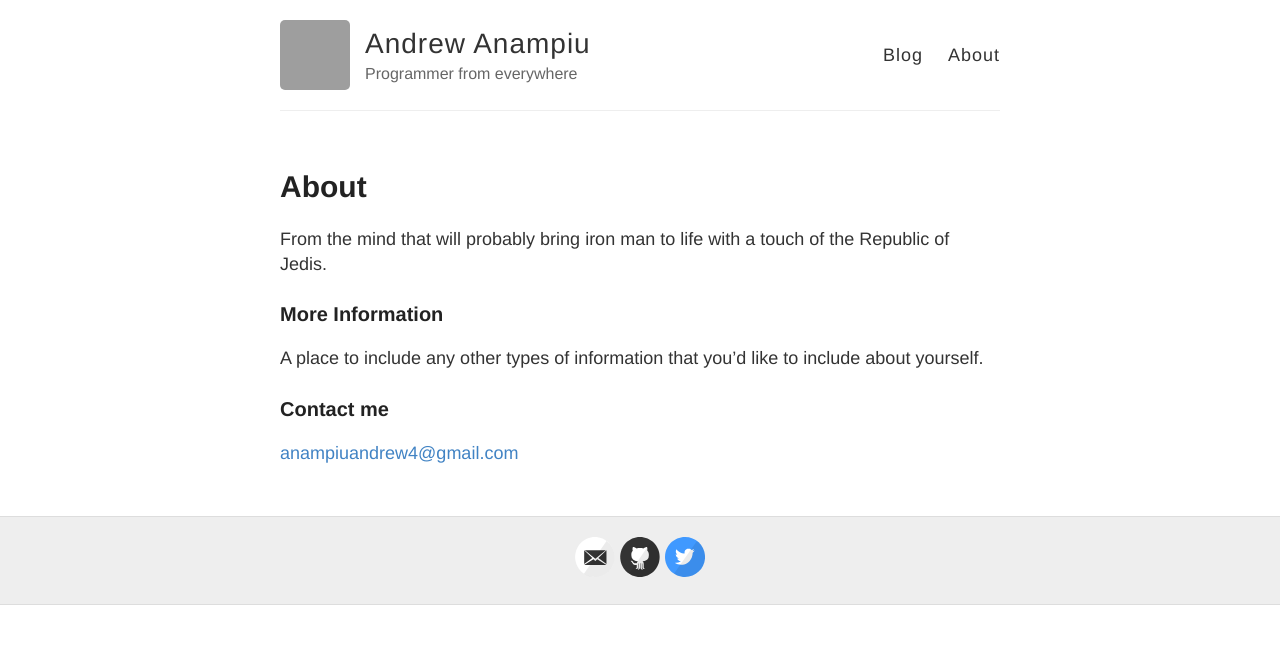
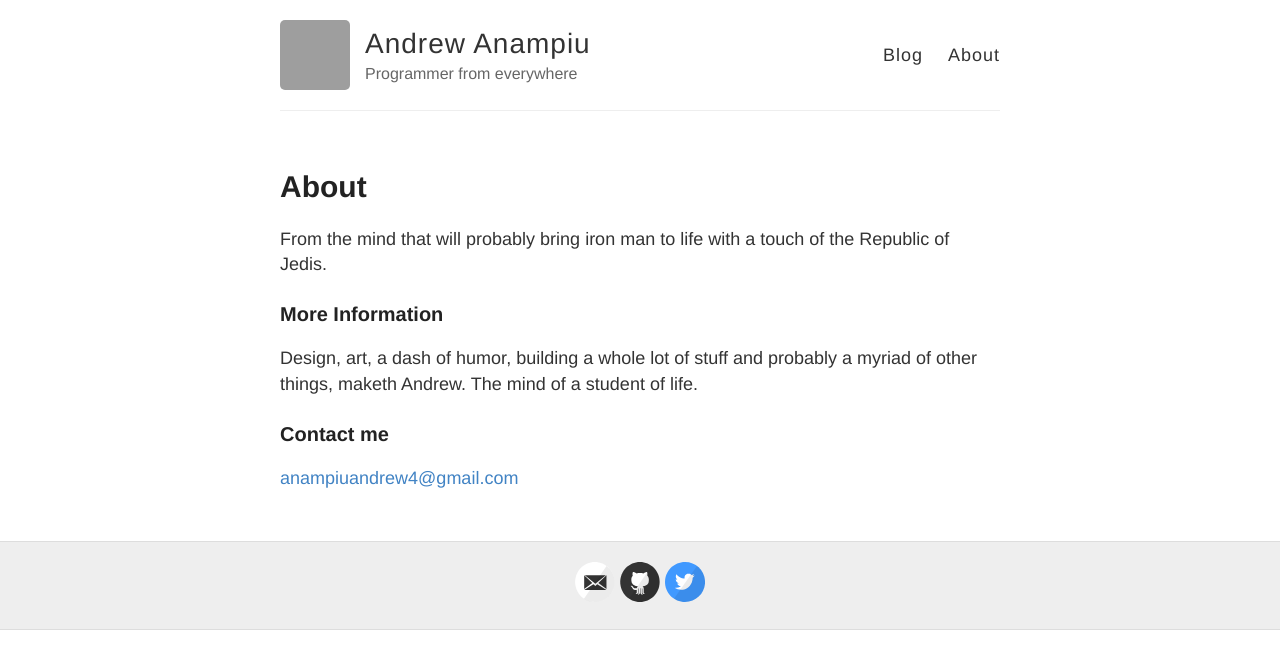
Before and after one commit to kelvinkipsang/blog, a Jekyll site: the page built from about.md, in a window 1280 px wide. Shown: the top 669 px of the page. Built offline with Jekyll 4.4.1, drawn with Linux system fonts in a browser that asks for light colours; grey boxes are pictures that could not be loaded.

Commit message:
about me

```diff
--- a/about.md
+++ b/about.md
@@ -8,7 +8,7 @@ From the mind that will probably bring iron man to life with a touch of the Repu
 
 ### More Information
 
-A place to include any other types of information that you'd like to include about yourself.
+Design, art, a dash of humor, building a whole lot of stuff and probably a myriad of other things, maketh Andrew. The mind of a student of life.
 
 ### Contact me
 
```
